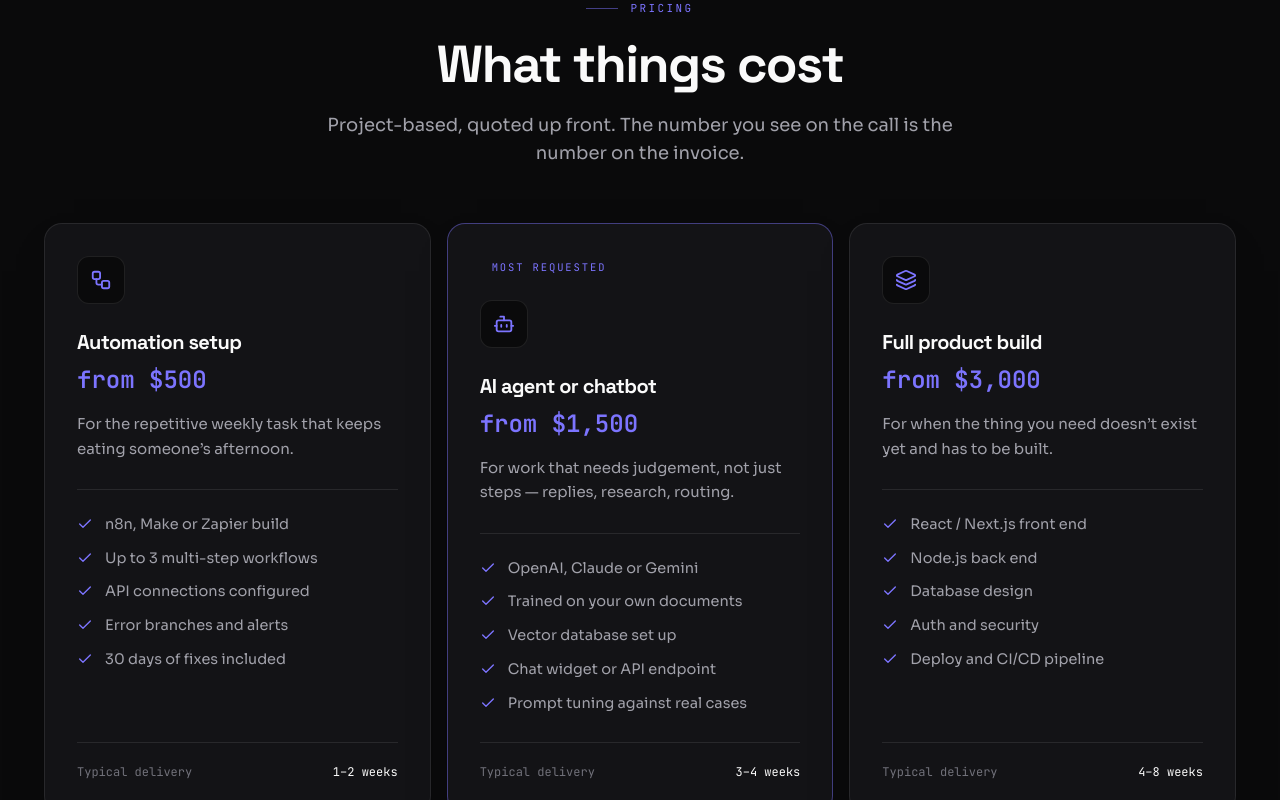
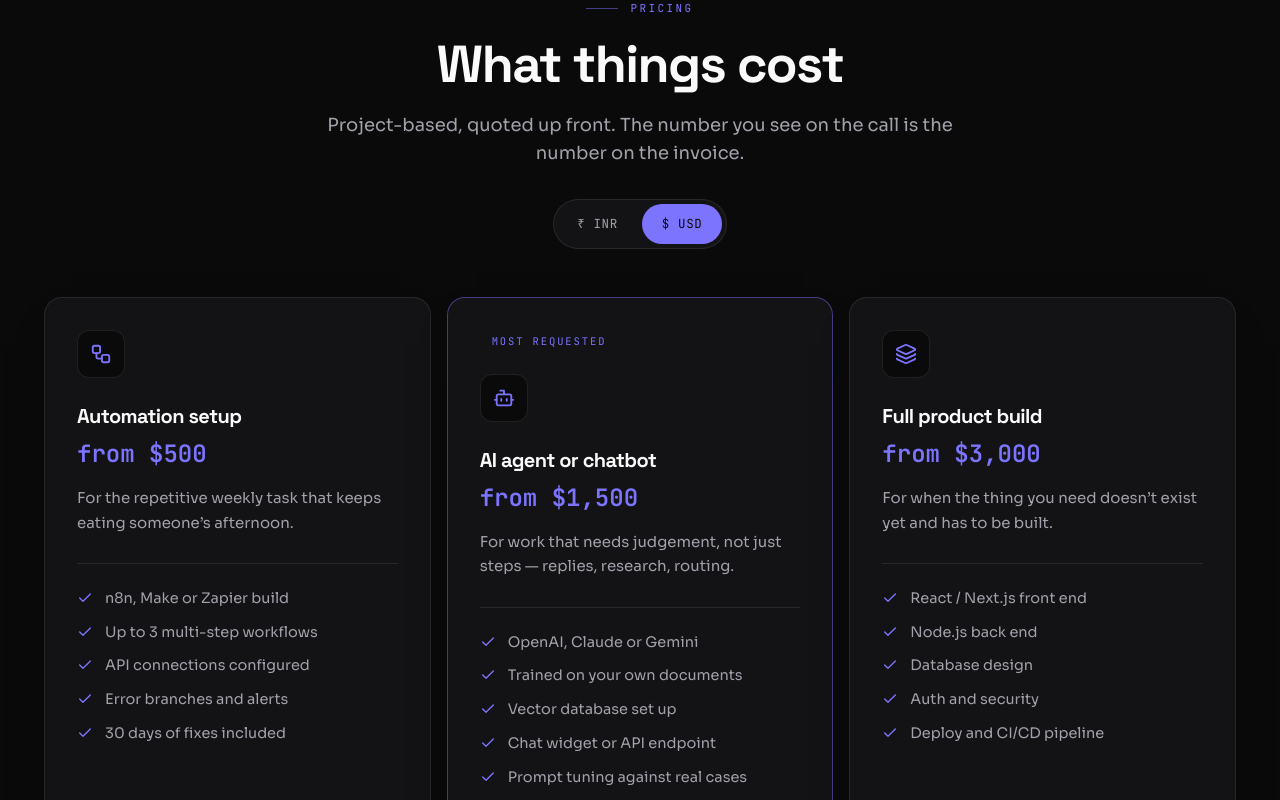
Before and after one commit to akshaymad0608-png/portfolio, a React (Vite) app: page /services in a window 1280 px wide. Shown: the part 4924-5724 px from the top of the page. Built offline with nearby package versions, Linux system fonts and the light colour scheme.

Commit message:
Pricing: show rupees as well as dollars behind an INR/USD toggle that defaults to the visitor's own region (Asia/Kolkata or an -IN locale starts on INR)

```diff
--- a/components/Pricing.tsx
+++ b/components/Pricing.tsx
@@ -1,13 +1,30 @@
-import React from 'react';
+import React, { useState } from 'react';
 import { Check, Bot, Layers, Workflow, Headphones, Code2, ArrowRight } from 'lucide-react';
 import SectionHeading from './ui/SectionHeading';
 import Reveal from './ui/Reveal';
 import SpotlightCard from './ui/SpotlightCard';
 
+type Currency = 'USD' | 'INR';
+
+/** Indian clients think in rupees; everyone else in dollars. Default to whichever
+ *  the visitor's own device suggests, and let them switch either way. */
+const detectCurrency = (): Currency => {
+  if (typeof window === 'undefined') return 'USD';
+  try {
+    const tz = Intl.DateTimeFormat().resolvedOptions().timeZone || '';
+    const locale = navigator.language || '';
+    if (tz === 'Asia/Kolkata' || tz === 'Asia/Calcutta' || /-IN$/i.test(locale)) return 'INR';
+  } catch {
+    /* fall through to USD */
+  }
+  return 'USD';
+};
+
 const PACKAGES = [
   {
     title: 'Automation setup',
     price: 'from $500',
+    priceINR: 'from ₹45,000',
     delivery: '1–2 weeks',
     icon: Workflow,
     desc: 'For the repetitive weekly task that keeps eating someone\u2019s afternoon.',
@@ -23,6 +40,7 @@ const PACKAGES = [
   {
     title: 'AI agent or chatbot',
     price: 'from $1,500',
+    priceINR: 'from ₹1,40,000',
     delivery: '3–4 weeks',
     icon: Bot,
     desc: 'For work that needs judgement, not just steps \u2014 replies, research, routing.',
@@ -38,6 +56,7 @@ const PACKAGES = [
   {
     title: 'Full product build',
     price: 'from $3,000',
+    priceINR: 'from ₹2,80,000',
     delivery: '4–8 weeks',
     icon: Layers,
     desc: 'For when the thing you need doesn\u2019t exist yet and has to be built.',
@@ -56,18 +75,25 @@ const RETAINERS = [
   {
     title: 'Advice only',
     price: '$150 / hour',
+    priceINR: '₹14,000 / hour',
     icon: Headphones,
     features: ['Architecture review', 'Stack selection', 'Code review', 'AI strategy'],
   },
   {
     title: 'Monthly retainer',
     price: 'quoted per scope',
+    priceINR: 'quoted per scope',
     icon: Code2,
     features: ['Ongoing maintenance', 'New features', 'Priority response', 'Reserved hours'],
   },
 ];
 
-const Pricing: React.FC = () => (
+const Pricing: React.FC = () => {
+  const [currency, setCurrency] = useState<Currency>(detectCurrency);
+  const amount = (item: { price: string; priceINR: string }) =>
+    currency === 'INR' ? item.priceINR : item.price;
+
+  return (
   <section id="pricing" className="relative py-24 md:py-32">
     <div className="container mx-auto max-w-shell px-6">
       <SectionHeading
@@ -75,8 +101,34 @@ const Pricing: React.FC = () => (
         title="What things cost"
         lead="Project-based, quoted up front. The number you see on the call is the number on the invoice."
         align="center"
-        className="mb-14"
+        className="mb-8"
       />
+
+      <Reveal>
+        <div className="mb-12 flex justify-center">
+          <div
+            role="group"
+            aria-label="Currency"
+            className="inline-flex items-center gap-1 rounded-full border border-border bg-panel p-1"
+          >
+            {(['INR', 'USD'] as Currency[]).map((c) => (
+              <button
+                key={c}
+                type="button"
+                onClick={() => setCurrency(c)}
+                aria-pressed={currency === c}
+                className={`min-h-[40px] rounded-full px-5 py-2 font-mono text-[12.5px] tracking-wider transition-colors ${
+                  currency === c
+                    ? 'bg-signal text-ink'
+                    : 'text-textSecondary hover:text-text'
+                }`}
+              >
+                {c === 'INR' ? '₹ INR' : '$ USD'}
+              </button>
+            ))}
+          </div>
+        </div>
+      </Reveal>
 
       <div className="grid gap-4 lg:grid-cols-3">
         {PACKAGES.map((pkg, i) => {
@@ -99,7 +151,7 @@ const Pricing: React.FC = () => (
                 </span>
 
                 <h3 className="font-display text-xl font-bold text-text">{pkg.title}</h3>
-                <div className="mt-2 font-mono text-2xl font-semibold text-signal">{pkg.price}</div>
+                <div className="mt-2 font-mono text-2xl font-semibold text-signal">{amount(pkg)}</div>
                 <p className="mt-4 text-[15px] leading-relaxed text-textSecondary">{pkg.desc}</p>
 
                 <ul className="mt-7 flex-1 space-y-3 border-t border-border pt-6">
@@ -132,7 +184,7 @@ const Pricing: React.FC = () => (
                 </span>
                 <div className="flex-1">
                   <h3 className="font-display text-lg font-bold text-text">{item.title}</h3>
-                  <div className="mt-1 font-mono text-[15px] text-signal">{item.price}</div>
+                  <div className="mt-1 font-mono text-[15px] text-signal">{amount(item)}</div>
                   <ul className="mt-4 grid gap-2 sm:grid-cols-2">
                     {item.features.map((f) => (
                       <li key={f} className="flex items-center gap-2.5 text-[14px] text-textSecondary">
@@ -163,6 +215,7 @@ const Pricing: React.FC = () => (
       </Reveal>
     </div>
   </section>
-);
+  );
+};
 
 export default Pricing;
```
